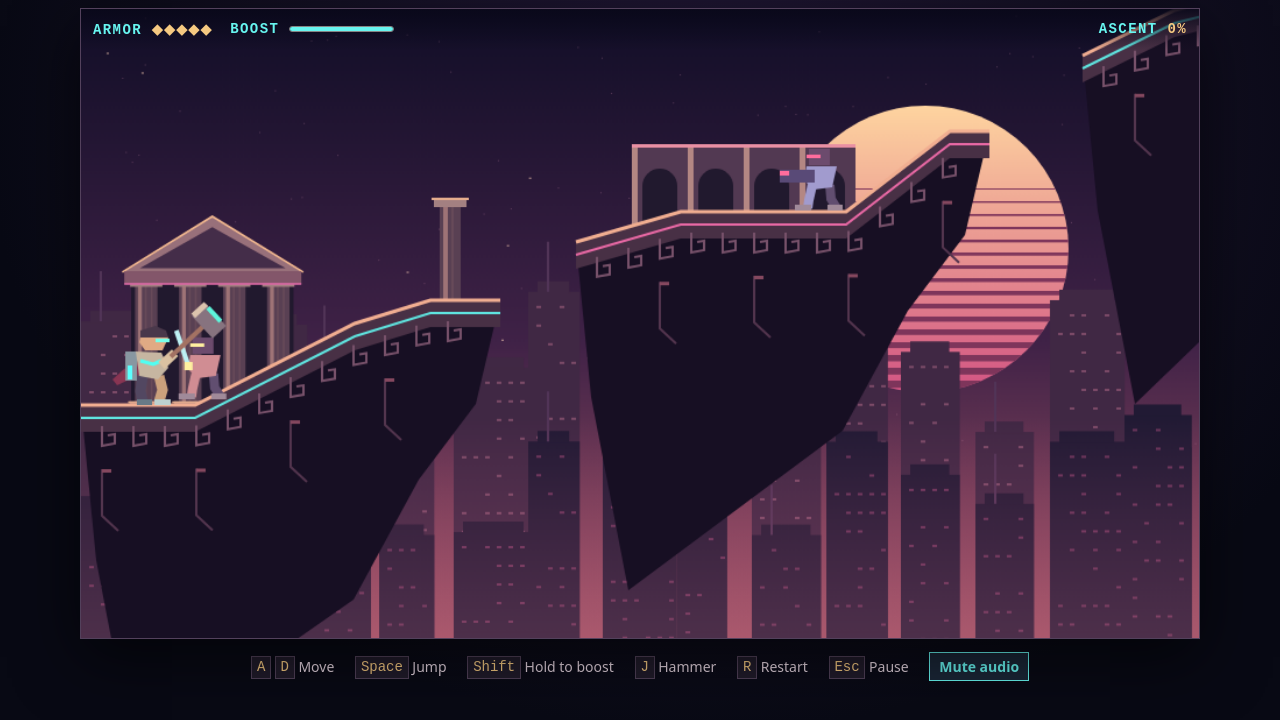
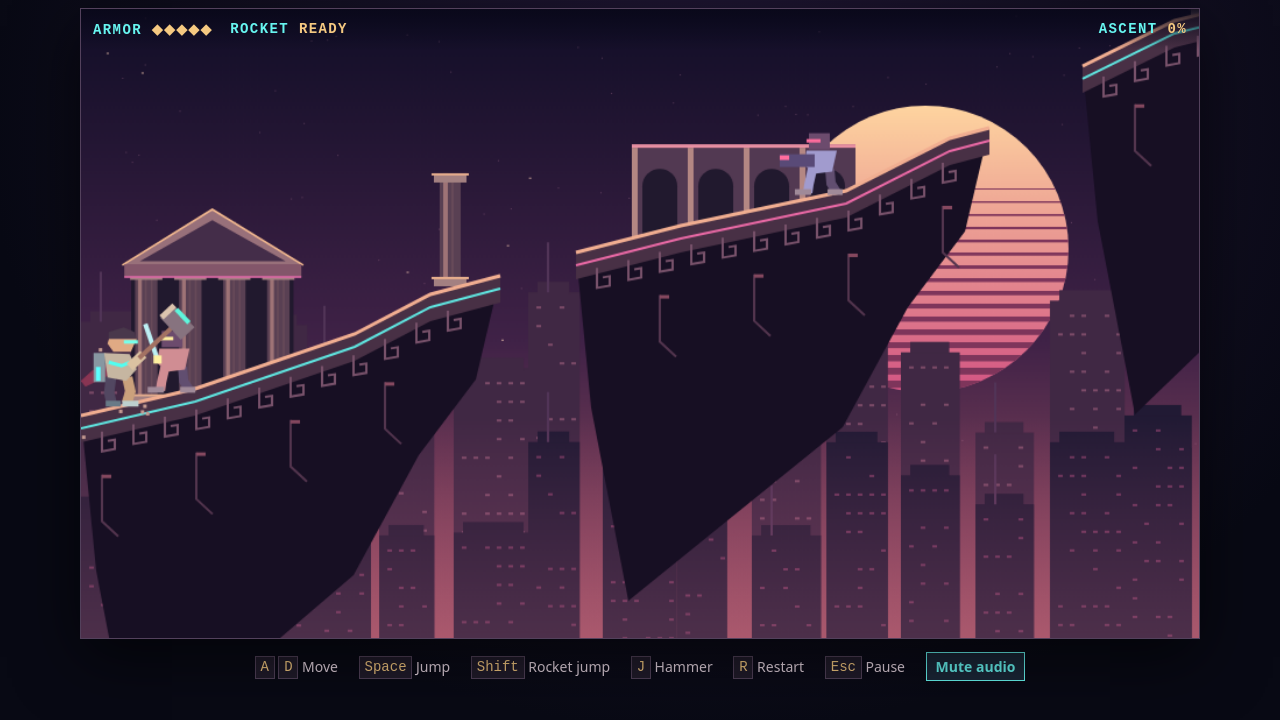
Before and after one commit to AndyZhou3042/Sisyphus-Ascent, a plain HTML site: page index.html in a window 1280 px wide. Both pictures are taken after a click on the button "Begin ascent". Shown: the part 80-800 px from the top of the page. Drawn offline with Linux system fonts and the light colour scheme; animation ran at ten frames a second.

Commit message:
Make terraces continuously sloped and replace boost with rocket jumps

```diff
--- a/game.js
+++ b/game.js
@@ -10,14 +10,14 @@ const button = byId("start");
 const keys = new Set();
 const pressed = new Set();
 const geometry = [
-  [[0, 1240], [98, 1240], [235, 1170], [300, 1150], [360, 1150]],
-  [[425, 1100], [515, 1074], [657, 1074], [746, 1005], [780, 1005]],
-  [[860, 940], [939, 901], [1028, 879], [1094, 848], [1170, 848]],
-  [[1270, 790], [1350, 790], [1440, 761], [1545, 700], [1618, 700]],
-  [[1705, 638], [1811, 638], [1902, 571], [1986, 535], [2060, 535]],
-  [[2170, 476], [2260, 422], [2370, 422], [2450, 374], [2508, 374]],
-  [[2610, 311], [2686, 251], [2750, 251], [2864, 224], [2950, 224]],
-  [[3030, 170], [3110, 170], [3260, 105], [3332, 90], [3470, 90]],
+  [[0, 1240], [98, 1217], [235, 1170], [300, 1136], [360, 1120]],
+  [[425, 1100], [515, 1077], [657, 1047], [746, 1002], [780, 993]],
+  [[860, 940], [939, 901], [1028, 879], [1094, 865], [1170, 848]],
+  [[1270, 790], [1350, 770], [1440, 749], [1545, 717], [1618, 700]],
+  [[1705, 638], [1811, 614], [1902, 571], [1986, 551], [2060, 535]],
+  [[2170, 476], [2260, 432], [2370, 411], [2450, 389], [2508, 374]],
+  [[2610, 311], [2686, 268], [2750, 251], [2864, 234], [2950, 224]],
+  [[3030, 170], [3110, 151], [3260, 105], [3332, 88], [3470, 63]],
 ].map(points => ({points, left: points[0][0], right: points.at(-1)[0]}));
 const placements = [
   [235, "melee", 0], [635, "projectile", 1], [990, "flying", 2],
@@ -45,7 +45,7 @@ function ground({points}, x) {
 function spawn(index) {
   const {x, platform} = checkpoints[index];
   player = {x, y: ground(geometry[platform], x), vy: 0, vx: 0, platform, facing: 1,
-    lastGround: ground(geometry[platform], x), armor: maxArmor, fuel: 100, invulnerable: 0, swing: 0, cooldown: 0, boosting: false};
+    lastGround: ground(geometry[platform], x), armor: maxArmor, invulnerable: 0, swing: 0, cooldown: 0, rocketFlash: 0};
   enemies = placements.map(([x, type, platform]) => ({x, home: x, type, platform,
     y: ground(geometry[platform], x) - (type === "flying" ? 105 : 0),
     hp: type === "flying" ? 1 : 2, timer: .45, phase: x, windup: 0, flash: 0}));
@@ -130,7 +130,7 @@ document.querySelectorAll("[data-key]").forEach(control => {
 
 function updateHud() {
   byId("armor").textContent = "◆".repeat(player.armor) + "◇".repeat(maxArmor - player.armor);
-  byId("fuel").value = player.fuel;
+  byId("rocket").textContent = player.platform >= 0 ? "READY" : "AIRBORNE";
   byId("ascent").textContent = Math.floor(clamp((player.x - 60) / (summit - 60), 0, 1) * 100) + "%";
   byId("notice").textContent = noticeTime > 0 ? "CHECKPOINT ACTIVE · ARMOR RESTORED" : "";
 }
@@ -201,44 +201,41 @@ function move(dt) {
     if (!direction && p.vx < -22 && downhill < -.18 && Math.random() < dt * 12) {
       burst(p.x, p.y - 2, "#c59a91", 1);
     }
-    if (!direction && Math.abs(p.vx) < .5) p.vx = 0;
   } else if (direction) {
     p.vx += (direction * 285 - p.vx) * 2.4 * dt;
   }
-  if (grounded && pressed.has("Space")) {
+  const rocketJump = pressed.has("ShiftLeft") || pressed.has("ShiftRight");
+  if (grounded && (rocketJump || pressed.has("Space"))) {
     grounded = false;
     p.platform = -1;
-    p.vy = -425;
-    gameAudio.effect("jump");
-    burst(p.x, p.y, "#8a7b9d", 5);
+    if (rocketJump) {
+      const launchSpeed = 270 + Math.max(0, p.vx * p.facing) * .55;
+      p.vx = launchSpeed * p.facing;
+      p.vy = -555;
+      p.rocketFlash = .16;
+      gameAudio.effect("boost");
+      burst(p.x - p.facing * 14, p.y - 18, "#61f9ed", 18);
+    } else {
+      p.vy = -425;
+      gameAudio.effect("jump");
+      burst(p.x, p.y, "#8a7b9d", 5);
+    }
   }
   const oldX = p.x;
   const oldY = p.y;
-  const nextX = p.x + p.vx * dt;
-  p.x = clamp(nextX, 14, 3450);
-  if (p.x !== nextX) p.vx = 0;
+  p.x += p.vx * dt;
   if (grounded) {
     const surface = geometry[p.platform];
     if (p.x >= surface.left && p.x <= surface.right) {
       p.y = ground(surface, p.x);
-      p.fuel = Math.min(100, p.fuel + 150 * dt);
     } else {
       p.platform = -1;
       p.vy = 0;
       grounded = false;
     }
   }
-  const wasBoosting = p.boosting;
-  p.boosting = !grounded && p.fuel > 0 && (keys.has("ShiftLeft") || keys.has("ShiftRight"));
   if (!grounded) {
-    if (p.boosting) {
-      if (!wasBoosting) gameAudio.effect("boost");
-      p.fuel = Math.max(0, p.fuel - 87 * dt);
-      p.vy = Math.max(-365, p.vy - 610 * dt);
-      if (Math.random() < dt * 40) burst(p.x - p.facing * 11, p.y - 18, "#61f9ed", 2);
-    } else {
-      p.vy += 1040 * dt;
-    }
+    p.vy += 1040 * dt;
     p.y += p.vy * dt;
     for (const [index, surface] of geometry.entries()) {
       if (p.x < surface.left || p.x > surface.right) continue;
@@ -247,7 +244,7 @@ function move(dt) {
         if (p.vy > 145) gameAudio.effect("land");
         p.y = height;
         p.vy = 0;
-        p.boosting = false;
+        p.rocketFlash = 0;
         p.platform = index;
         break;
       }
@@ -307,7 +304,7 @@ function update(dt) {
   if (pressed.has("KeyR")) spawn(0);
   stageTime += dt;
   noticeTime -= dt;
-  for (const timer of ["invulnerable", "swing", "cooldown"]) player[timer] = Math.max(0, player[timer] - dt);
+  for (const timer of ["invulnerable", "swing", "cooldown", "rocketFlash"]) player[timer] = Math.max(0, player[timer] - dt);
   move(dt);
   if (pressed.has("KeyJ") && !player.cooldown) hammer();
   if (player.platform === 4 && !checkpoint) {
@@ -559,8 +556,8 @@ function drawPlayer() {
   ctx.scale(p.facing, 1);
   if (p.invulnerable && Math.floor(p.invulnerable * 22) % 2) ctx.globalAlpha = .46;
   const pace = p.platform >= 0 ? Math.sin(stageTime * 16) * Math.abs(p.vx) / 24 : 6;
-  if (p.boosting) {
-    polygon("#29dbcbbb", [[-23, -28], [-13, -26], [-15 - random(stageTime) * 13, 25]]);
+  if (p.rocketFlash > 0) {
+    polygon("#29dbcbbb", [[-23, -28], [-13, -26], [-22 - p.rocketFlash * 125, 12 + p.rocketFlash * 110]]);
     polygon("#d8fff4", [[-21, -27], [-15, -27], [-18, 5]]);
   }
   polygon("#893553", [[-10, -37], [-23, -31], [-33, -22], [-29, -17], [-8, -27]]);
--- a/index.html
+++ b/index.html
@@ -15,23 +15,23 @@
     <canvas width="960" height="540" aria-label="Climb the ruins to the summit gate"></canvas>
     <div class="hud" aria-hidden="true">
       <div>ARMOR <strong id="armor"></strong></div>
-      <div>BOOST <meter id="fuel" min="0" max="100" value="100"></meter></div>
+      <div>ROCKET <strong id="rocket"></strong></div>
       <div>ASCENT <strong id="ascent">0%</strong></div>
     </div>
     <div id="overlay">
       <div class="panel">
         <p class="eyebrow" id="eyebrow">TARTARUS / SUMMIT GATE</p>
         <h2 id="headline">The Ascent</h2>
-        <p id="brief">Climb the neon ruins. Break through the gate’s guards.</p>
+        <p id="brief">Keep moving or slide off the ruins. Press Shift on the ground to rocket jump.</p>
         <button id="start" autofocus>Begin ascent</button>
       </div>
     </div>
     <p id="notice" role="status"></p>
   </section>
-  <footer><span><kbd>A</kbd> <kbd>D</kbd> Move</span><span><kbd>Space</kbd> Jump</span><span><kbd>Shift</kbd> Hold to boost</span><span><kbd>J</kbd> Hammer</span><span><kbd>R</kbd> Restart</span><span><kbd>Esc</kbd> Pause</span><button id="sound" type="button">Mute audio</button></footer>
+  <footer><span><kbd>A</kbd> <kbd>D</kbd> Move</span><span><kbd>Space</kbd> Jump</span><span><kbd>Shift</kbd> Rocket jump</span><span><kbd>J</kbd> Hammer</span><span><kbd>R</kbd> Restart</span><span><kbd>Esc</kbd> Pause</span><button id="sound" type="button">Mute audio</button></footer>
   <div class="touch" aria-label="Touch controls">
     <button data-key="KeyA" aria-label="Move left">◀</button><button data-key="KeyD" aria-label="Move right">▶</button>
-    <button data-key="Space">Jump</button><button data-key="ShiftLeft">Boost</button><button data-key="KeyJ">Hammer</button>
+    <button data-key="Space">Jump</button><button data-key="ShiftLeft">Rocket</button><button data-key="KeyJ">Hammer</button>
   </div>
 </main>
 </body>
--- a/style.css
+++ b/style.css
@@ -11,8 +11,6 @@ canvas{display:block;width:100%;height:auto}
 .hud{position:absolute;inset:0 0 auto;display:flex;gap:1.1rem;padding:.75rem;background:linear-gradient(#090819ec,transparent);pointer-events:none}
 .hud div:last-child{margin-left:auto}
 strong{color:var(--gold)}
-meter{vertical-align:middle;width:clamp(38px,9vw,105px);height:.75rem}
-meter::-webkit-meter-optimum-value{background:var(--cyan)}
 #overlay{position:absolute;inset:0;display:grid;place-items:center;background:linear-gradient(90deg,#100919c9,#10091940)}
 #overlay[hidden]{display:none}
 .panel{padding:clamp(.6rem,3vw,2rem);border-block:1px solid #e7b67885;background:#141022ed;text-align:center;max-width:94%}
```
Also changed, not shown: 2 other files.
